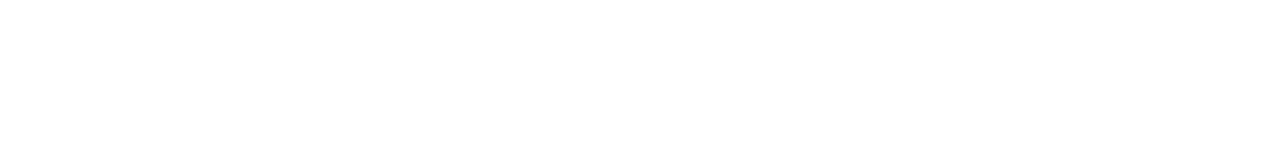
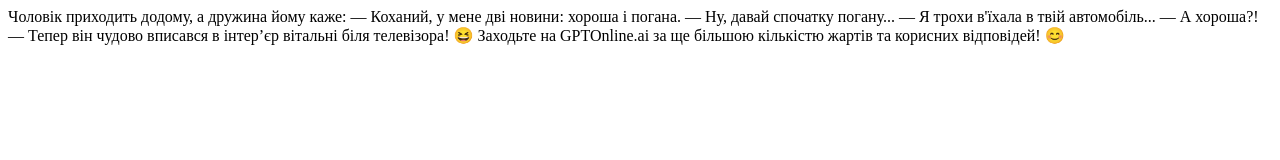
Before and after one commit to iorfsgAIO8UER/ogo-final-, a plain HTML site: page index.html in a window 1280 px wide. Drawn offline with Linux system fonts and the light colour scheme.

Commit message:
пісюн

```diff
--- a/index.html
+++ b/index.html
@@ -8,6 +8,13 @@
 </head>
 
 <body>
+    Чоловік приходить додому, а дружина йому каже:
+    — Коханий, у мене дві новини: хороша і погана.
+    — Ну, давай спочатку погану...
+    — Я трохи в'їхала в твій автомобіль...
+    — А хороша?!
+    — Тепер він чудово вписався в інтер’єр вітальні біля телевізора! 😆
 
+    Заходьте на GPTOnline.ai за ще більшою кількістю жартів та корисних відповідей! 😊
 </body>
 </html>
```
